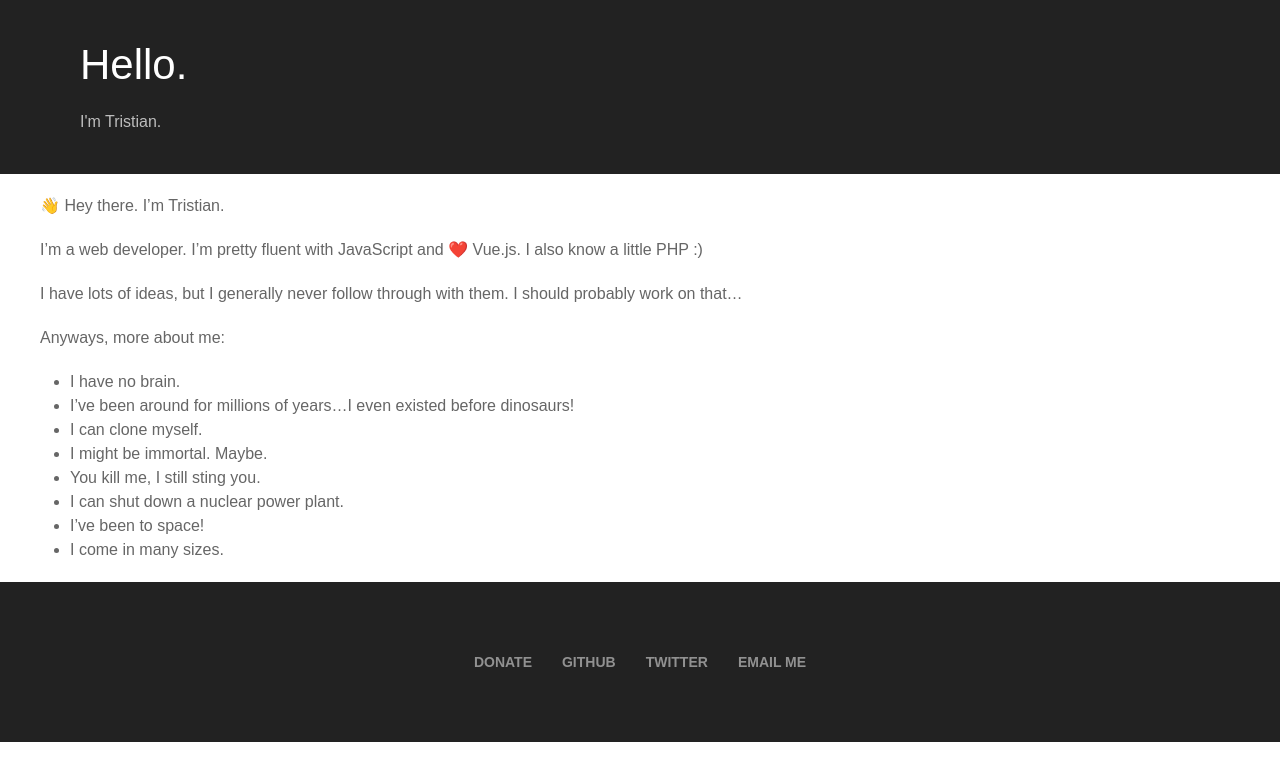
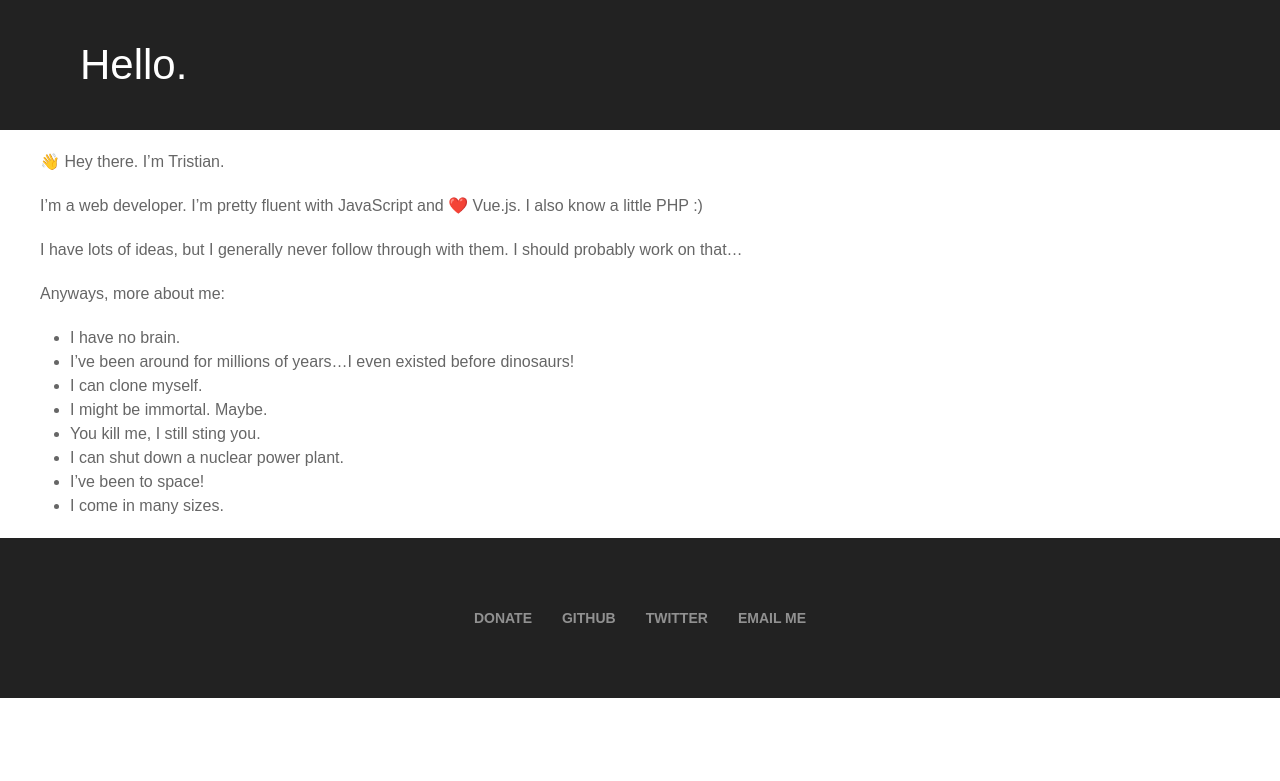
Before and after one commit to OrdinaryJellyfish/ordinaryjellyfish.github.io, a Jekyll site: the page built from index.md, in a window 1280 px wide. Shown: the top 781 px of the page. Built offline with Jekyll 4.4.1, drawn with Linux system fonts in a browser that asks for light colours; emoji names are drawn with the system emoji font; some web fonts are replaced.

Commit message:
remove page subtitle

```diff
--- a/_layouts/default.html
+++ b/_layouts/default.html
@@ -7,7 +7,6 @@
     <header class="uk-background-secondary uk-padding uk-light uk-panel uk-margin-bottom">
         <div class="uk-container">
             <h1>{{ page.title }}</h1>
-            {% if page.subtitle %}<p>{{ page.subtitle }}</p>{% endif %}
         </div>
     </header>
     <div class="uk-container">
```
